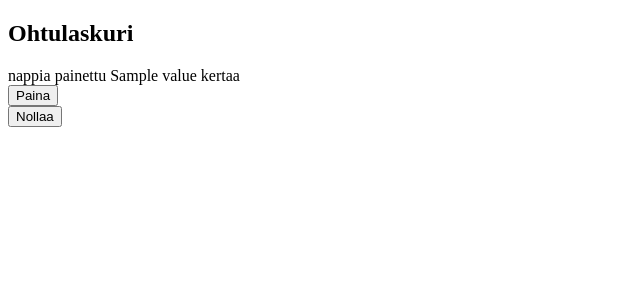
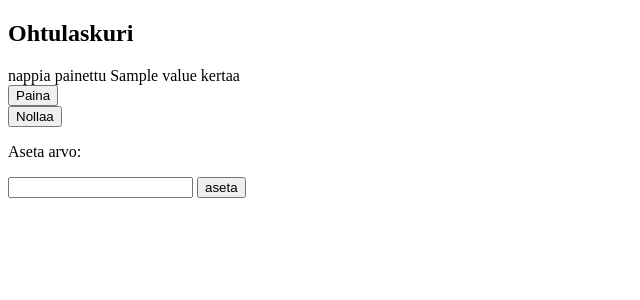
Before and after one commit to neononoen/webcounter, a Flask app: template src/templates/index.html in a window 1280 px wide. Shown: the top 300 px of the page, without its empty margins (0-640 px from the left). Run offline with Flask 3, Linux system fonts and the light colour scheme; the template is opened without the code that fills it: most values are stand-ins (such as "Sample title", 1, 10 or a date in 2020).

Commit message:
Lisätty aseta arvo ja muutoksia testeihin

```diff
--- a/src/app.py
+++ b/src/app.py
@@ -1,4 +1,4 @@
-from flask import Flask, redirect, render_template
+from flask import Flask, redirect, render_template, request
 from counter import Counter
 
 app = Flask(__name__)
@@ -10,7 +10,11 @@ def index():
 
 @app.route("/increment", methods=["POST"])
 def increment():
-    cnt.increase()
+    if "paina" in request.form:
+        cnt.increase()
+    if "aseta" in request.form:
+        cnt.increment(int(request.form["value"]))
+
     return redirect("/")
 
 @app.route("/reset", methods=["POST"])
--- a/src/templates/index.html
+++ b/src/templates/index.html
@@ -8,10 +8,15 @@
   <h2>Ohtulaskuri</h2>
   <div>nappia painettu {{ value }} kertaa</div>
   <form action="/increment" method="POST">
-    <input type="submit" value="Paina">
+    <input type="submit" value="Paina" name="paina">
   </form>
   <form action="/reset" method="POST">
     <input type="submit" value="Nollaa">
   </form>
+  <p>Aseta arvo:</p>
+  <form action="/increment" method="POST">
+    <input type="text" name="value">
+    <input type="submit" value="aseta" name="aseta">
+  </form>
 </body>
 </html>
```
Also changed, not shown: 2 other files.
